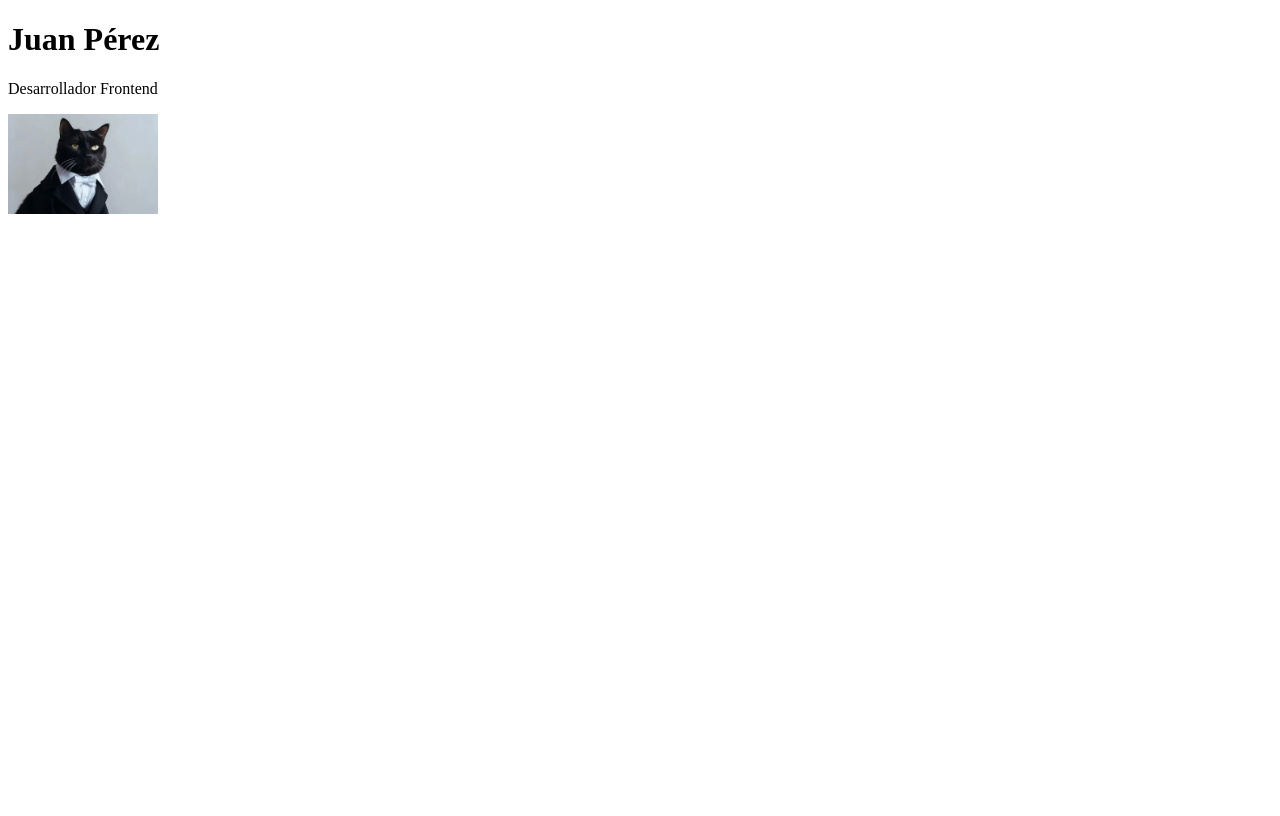
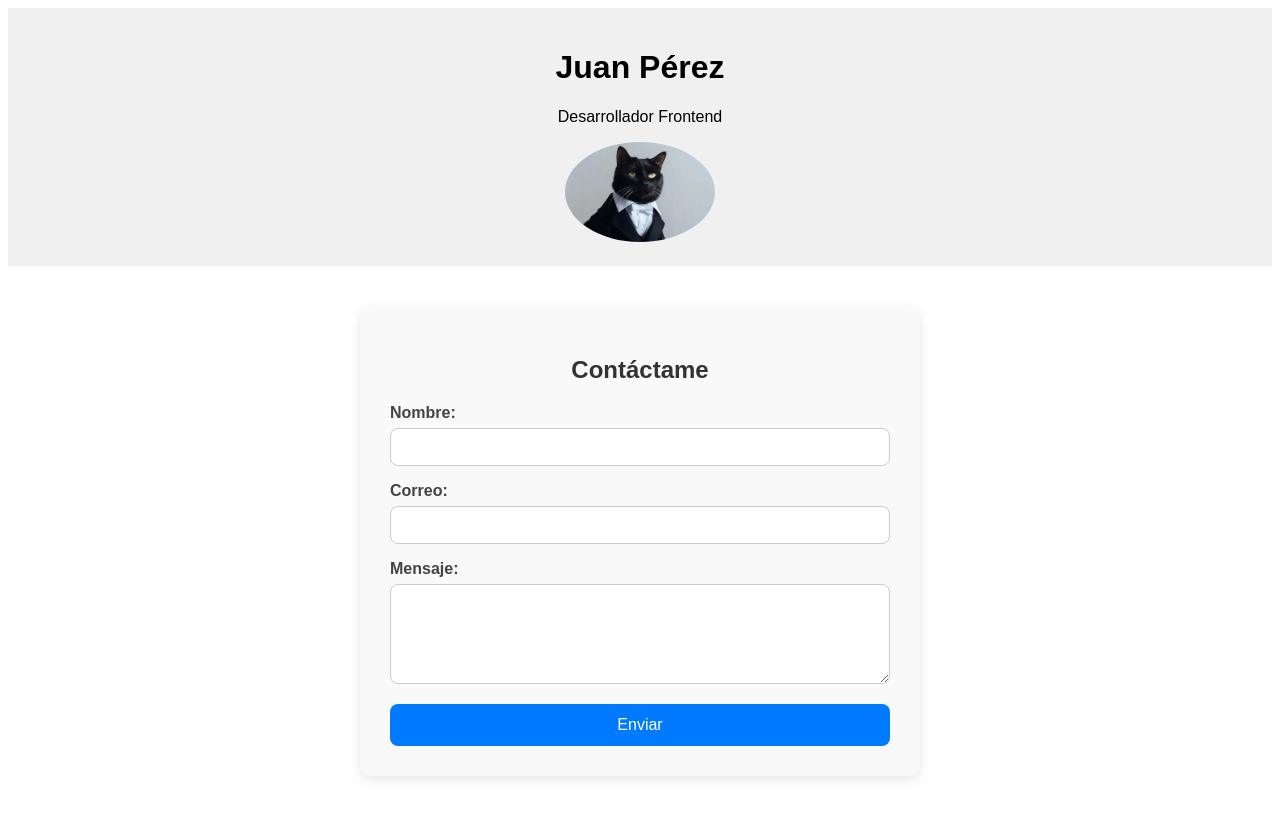
Before and after one commit to Blurryfac2/practicagitHub-Flow, a plain HTML site: page index.html in a window 1280 px wide. Drawn offline with Linux system fonts and the light colour scheme.

Commit message:
Agregué formulario de contacto - AFC

```diff
--- a/index.html
+++ b/index.html
@@ -3,6 +3,7 @@
 <head>
     <meta charset="UTF-8">
     <meta name="viewport" content="width=device-width, initial-scale=1.0">
+    <link rel="stylesheet" href="style.css">
     <title>Práctica GitHub Flow</title>
 </head>
 
@@ -14,5 +15,21 @@
 
 <body>
 
+<section id="contacto">
+  <h2>Contáctame</h2>
+  <form>
+    <label for="nombre">Nombre:</label>
+    <input type="text" id="nombre" name="nombre" />
+
+    <label for="correo">Correo:</label>
+    <input type="email" id="correo" name="correo" />
+
+    <label for="mensaje">Mensaje:</label>
+    <textarea id="mensaje" name="mensaje"></textarea>
+
+    <button type="submit">Enviar</button>
+  </form>
+</section>
+
 </body>
 </html>
--- a/style.css
+++ b/style.css
@@ -10,3 +10,58 @@ header {
 header img {
   border-radius: 50%;
 }
+
+#contacto {
+    max-width: 500px;
+    margin: 40px auto;
+    padding: 30px;
+    background-color: #f9f9f9;
+    border-radius: 12px;
+    box-shadow: 0 4px 12px rgba(0, 0, 0, 0.1);
+    font-family: Arial, sans-serif;
+  }
+
+  #contacto h2 {
+    text-align: center;
+    color: #333;
+    margin-bottom: 20px;
+  }
+
+  #contacto label {
+    display: block;
+    margin-bottom: 6px;
+    color: #444;
+    font-weight: bold;
+  }
+
+  #contacto input,
+  #contacto textarea {
+    width: 100%;
+    padding: 10px;
+    margin-bottom: 16px;
+    border: 1px solid #ccc;
+    border-radius: 8px;
+    font-size: 14px;
+    box-sizing: border-box;
+  }
+
+  #contacto textarea {
+    resize: vertical;
+    min-height: 100px;
+  }
+
+  #contacto button {
+    width: 100%;
+    padding: 12px;
+    background-color: #007BFF;
+    color: white;
+    font-size: 16px;
+    border: none;
+    border-radius: 8px;
+    cursor: pointer;
+    transition: background-color 0.3s ease;
+  }
+
+  #contacto button:hover {
+    background-color: #0056b3;
+  }
```
